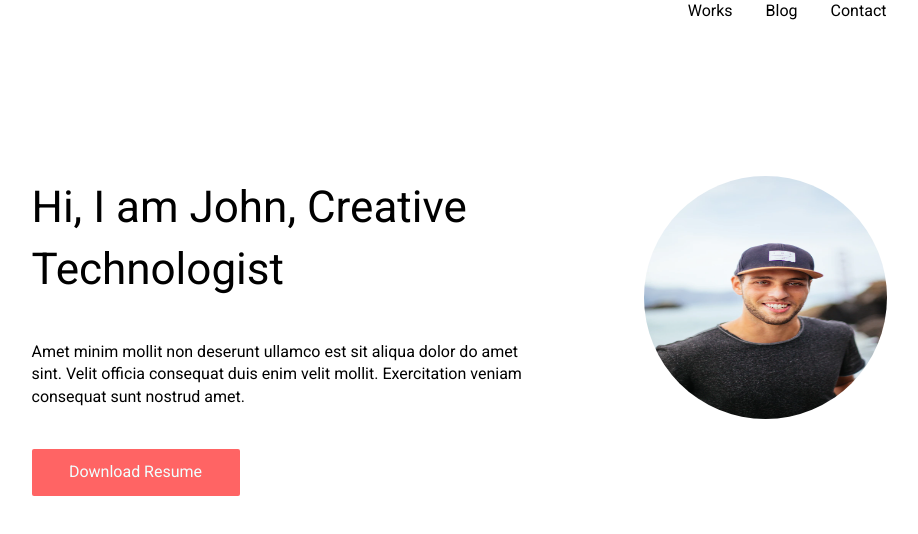
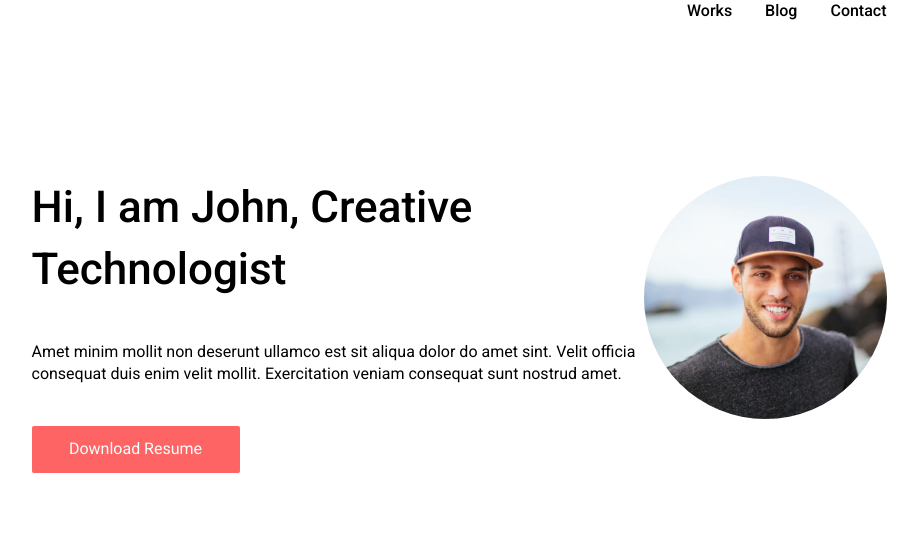
Before and after one commit to antolow/portfolio, a plain HTML site: page index.html in a window 1280 px wide. Shown: the whole page, without its empty margins (181-1099 px from the left). Drawn offline with Linux system fonts and the light colour scheme.

Commit message:
добавил жирное начертание

```diff
--- a/css/style.css
+++ b/css/style.css
@@ -59,7 +59,7 @@ h3 {
 
 .nav__item {
     margin-left: 33px;
-
+    font-weight: 500;
 }
 
 .about__container {
@@ -68,7 +68,8 @@ h3 {
 }
 
 .about__info-title{
-    font-size: 44px;;
+    font-size: 44px;
+    font-weight: 500;
 }
 
 .about__info-main {
@@ -87,8 +88,15 @@ h3 {
     text-align: 20px;
 }
 .about__img {
+    height: 100%;
+    width: 100%;
+    object-fit: cover;
+}
+
+.about__avatar {
+    overflow: hidden;
     border-radius: 50%;
+    flex-shrink: 0;
+    width: 243px;
     height: 243px;
-    width: 243px;
-    margin-left: 110px;
 }
```
